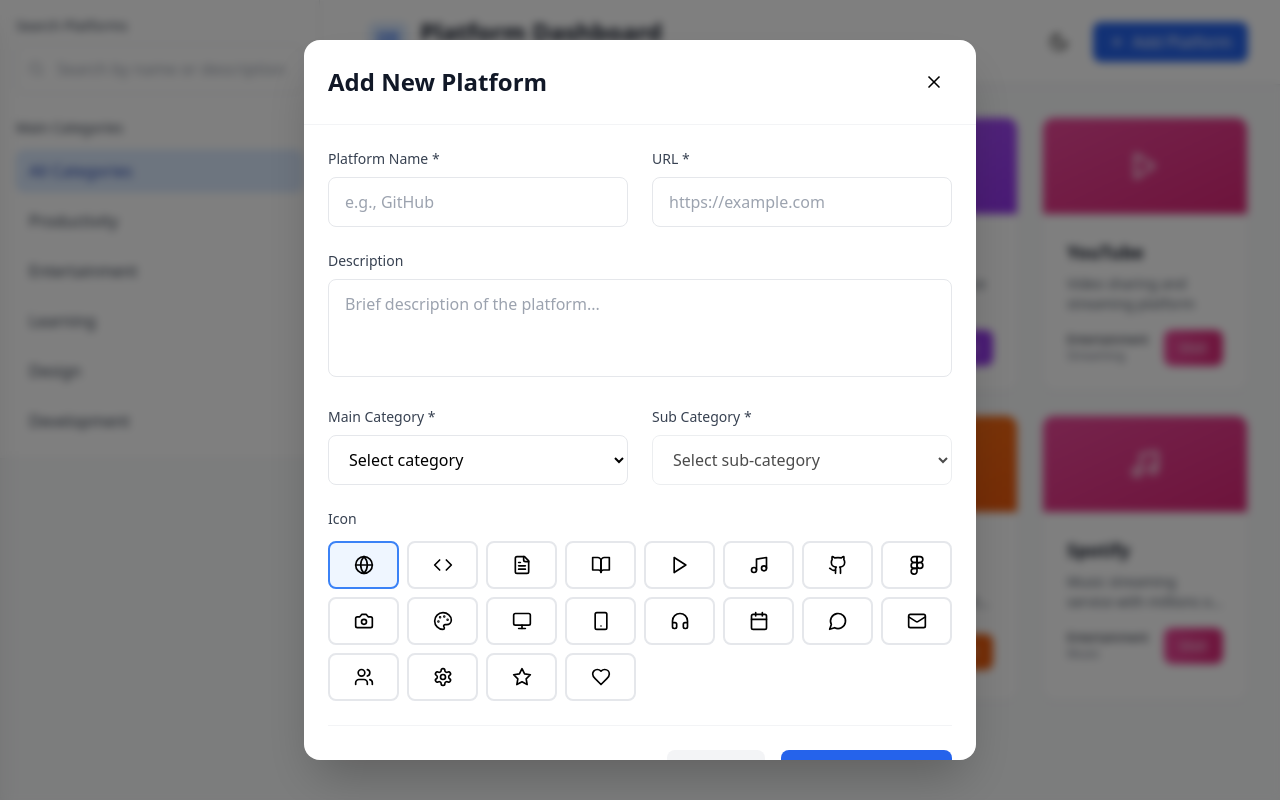
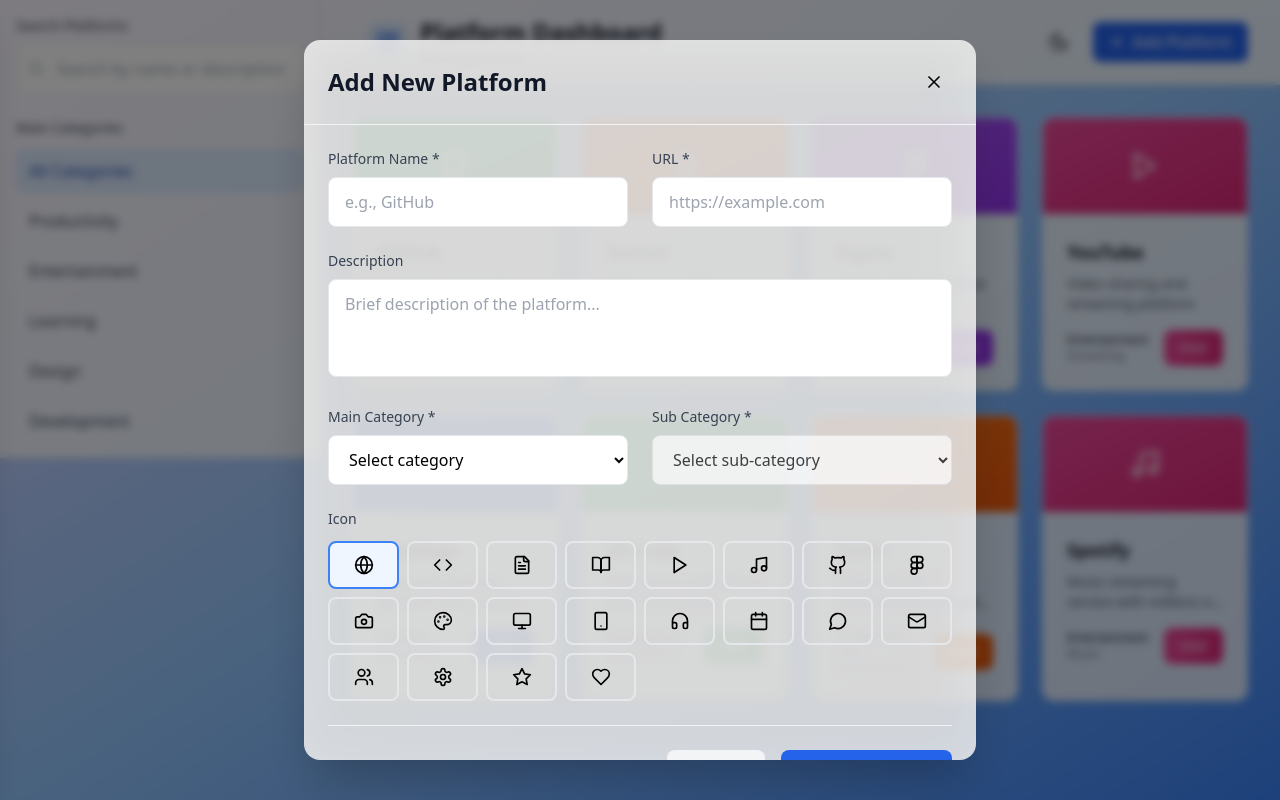
Before and after one commit to Cristivnsvnchez/DashboardApp2, a React (Vite) app: page / in a window 1280 px wide. Both pictures are taken after a click on the button "Add Platform". Built offline with nearby package versions, Linux system fonts and the light colour scheme.

Commit message:
Apply gradient and glassmorphism styling

```diff
--- a/src/App.tsx
+++ b/src/App.tsx
@@ -64,7 +64,7 @@ function App() {
   };
 
   return (
-    <div className="min-h-screen bg-gray-50 dark:bg-gray-900 flex">
+    <div className="min-h-screen bg-gradient-to-br from-purple-200 via-blue-300 to-blue-500 dark:from-gray-800 dark:via-gray-900 dark:to-black flex">
       {/* Desktop Sidebar */}
       <div className="hidden lg:block">
         <FilterSidebar
@@ -97,7 +97,7 @@ function App() {
       {/* Main Content */}
       <div className="flex-1 flex flex-col min-h-screen">
         {/* Header */}
-        <header className="bg-white dark:bg-gray-800 border-b border-gray-200 dark:border-gray-700 shadow-sm">
+        <header className="bg-white/80 dark:bg-gray-800/70 backdrop-blur border-b border-gray-200 dark:border-gray-700 shadow-sm">
           <div className="px-4 sm:px-6 lg:px-8 py-4">
             <div className="flex items-center justify-between">
               <div className="flex items-center space-x-4">
--- a/src/components/AddPlatformModal.tsx
+++ b/src/components/AddPlatformModal.tsx
@@ -67,7 +67,7 @@ export const AddPlatformModal: React.FC<AddPlatformModalProps> = ({
 
   return (
     <div className="fixed inset-0 bg-black/50 backdrop-blur-sm flex items-center justify-center z-50 p-4">
-      <div className="bg-white dark:bg-gray-800 rounded-2xl shadow-2xl w-full max-w-2xl max-h-[90vh] overflow-y-auto">
+      <div className="bg-white/80 dark:bg-gray-800/70 backdrop-blur-xl rounded-2xl shadow-2xl w-full max-w-2xl max-h-[90vh] overflow-y-auto">
         <div className="flex items-center justify-between p-6 border-b border-gray-100 dark:border-gray-700">
           <h2 className="text-2xl font-bold text-gray-900 dark:text-gray-100">Add New Platform</h2>
           <button
--- a/src/components/FilterSidebar.tsx
+++ b/src/components/FilterSidebar.tsx
@@ -158,7 +158,7 @@ export const FilterSidebar: React.FC<FilterSidebarProps> = ({
           <div className="fixed inset-0 bg-black/50 backdrop-blur-sm z-40" onClick={onClose} />
         )}
         <div
-          className={`fixed left-0 top-0 h-full w-80 bg-white dark:bg-gray-800 border-r border-gray-200 dark:border-gray-700 shadow-xl z-50 transform transition-transform duration-300 ${
+          className={`fixed left-0 top-0 h-full w-80 bg-white/80 dark:bg-gray-800/70 backdrop-blur border-r border-gray-200 dark:border-gray-700 shadow-xl z-50 transform transition-transform duration-300 ${
             isOpen ? 'translate-x-0' : '-translate-x-full'
           }`}
         >
@@ -169,7 +169,7 @@ export const FilterSidebar: React.FC<FilterSidebarProps> = ({
   }
 
   return (
-    <div className="w-80 bg-white dark:bg-gray-800 border-r border-gray-200 dark:border-gray-700 shadow-sm">
+    <div className="w-80 bg-white/80 dark:bg-gray-800/60 backdrop-blur border-r border-gray-200 dark:border-gray-700 shadow-sm">
       {sidebarContent}
     </div>
   );
--- a/src/components/PlatformCard.tsx
+++ b/src/components/PlatformCard.tsx
@@ -28,7 +28,7 @@ export const PlatformCard: React.FC<PlatformCardProps> = ({ platform }) => {
 
   return (
     <div
-      className="group bg-white dark:bg-gray-800 rounded-xl shadow-sm hover:shadow-xl transition-all duration-300 transform hover:-translate-y-1 border border-gray-100 dark:border-gray-700 overflow-hidden"
+      className="group bg-white/80 dark:bg-gray-800/60 backdrop-blur rounded-xl shadow-sm hover:shadow-xl transition-all duration-300 transform hover:-translate-y-1 border border-white/60 dark:border-gray-700 overflow-hidden"
     >
       <div
         className={`h-24 bg-gradient-to-br ${colorVariants[platform.color as keyof typeof colorVariants]} ${hoverVariants[platform.color as keyof typeof hoverVariants]} transition-all duration-300 flex items-center justify-center relative`}
```
